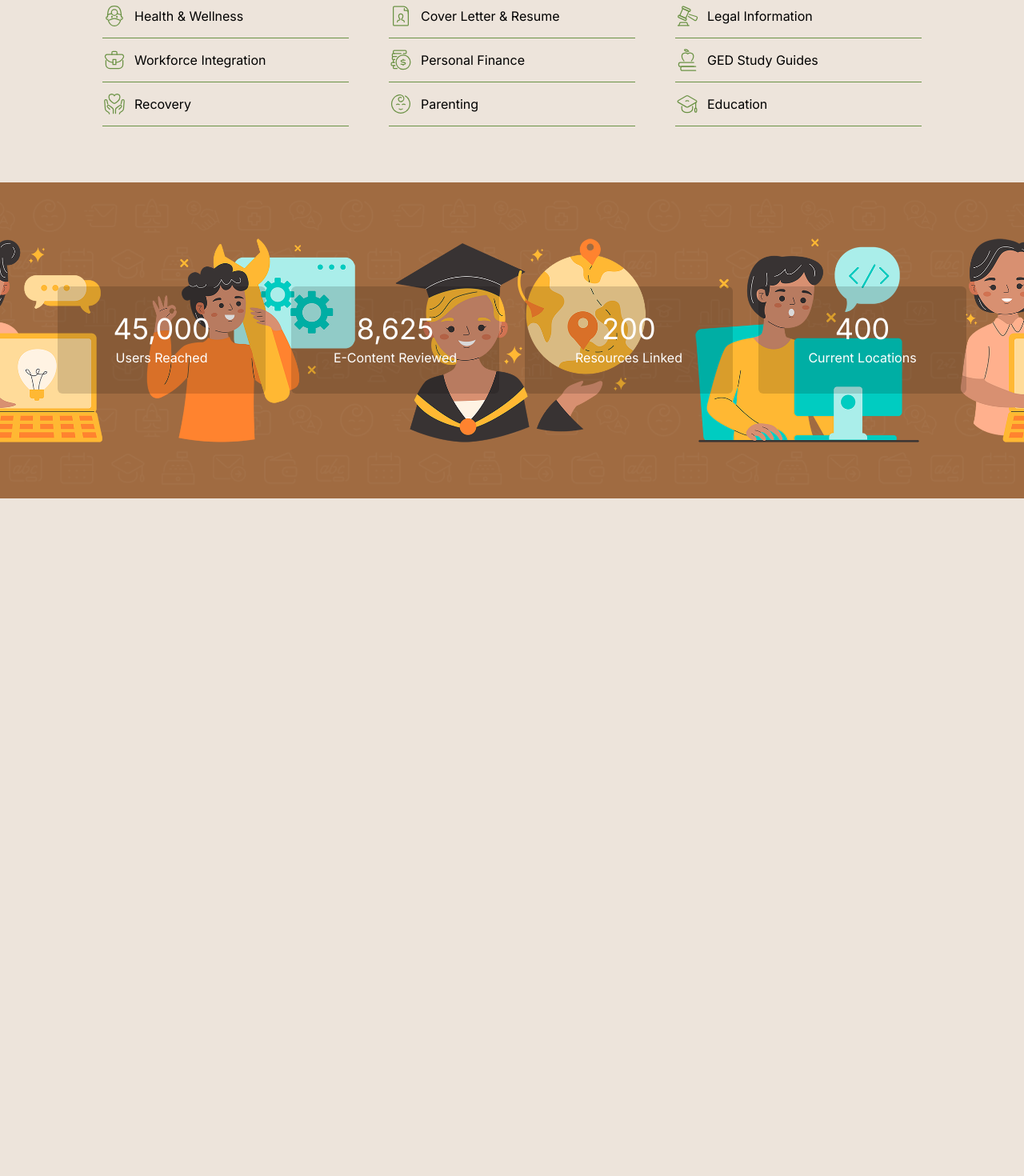
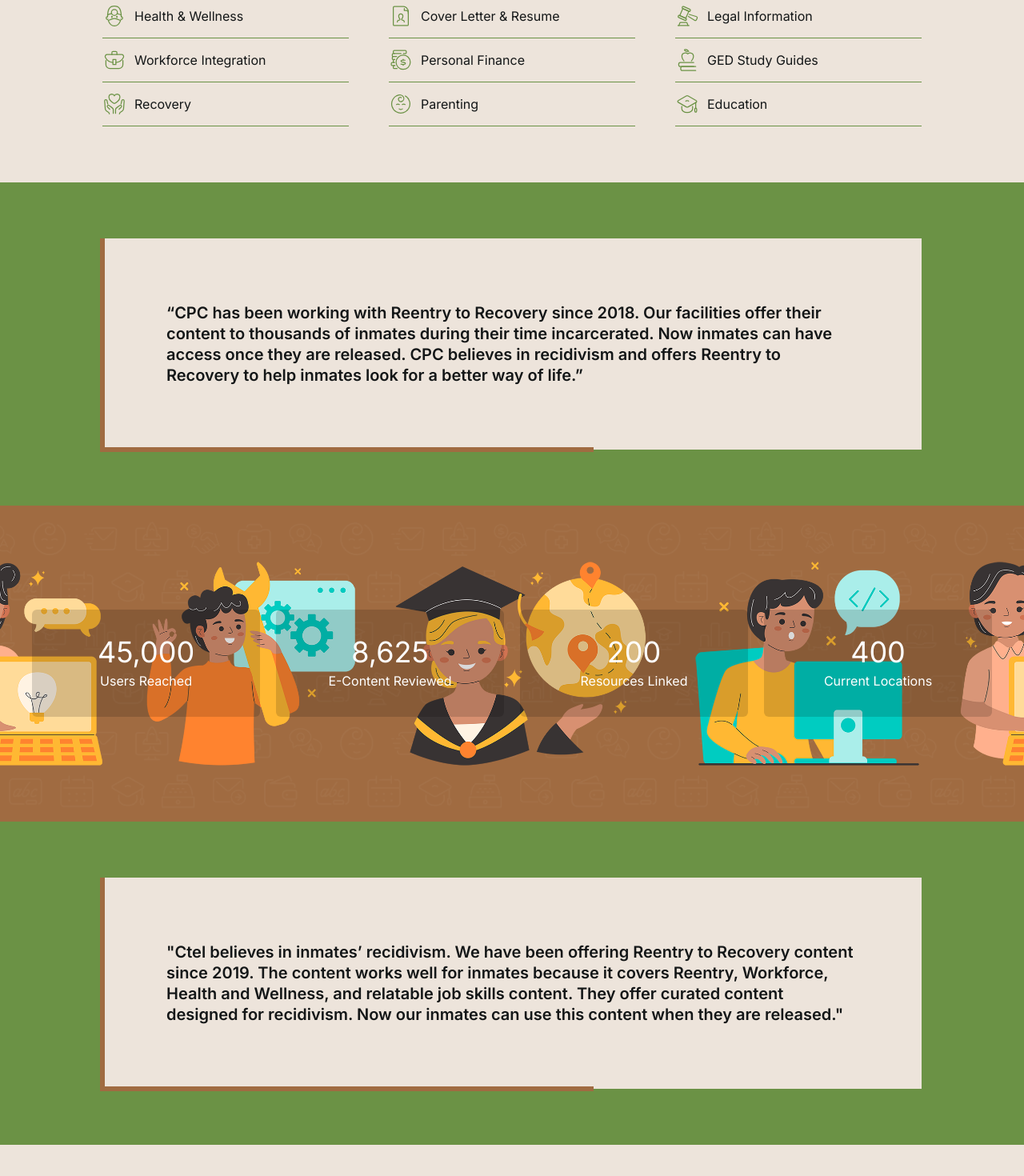
Before and after one commit to Reentry-To-Recovery/r2r-frontend, a React (Create React App) app: page / in a window 1280 px wide. Shown: the part 1168-2638 px from the top of the page at 80% size. Built offline with nearby package versions, Linux system fonts and the light colour scheme.

Commit message:
added quote sections

```diff
--- a/src/components/Nav.js
+++ b/src/components/Nav.js
@@ -1,4 +1,4 @@
-export default function Nav({ useState }) {
+export default function Nav({ useState, setShowModal }) {
   const [navDropDown, setNavDropDown] = useState(false);
 
   return (
@@ -24,8 +24,20 @@
         </div>
         <ul className={`drop-down ${navDropDown ? "show" : ""}`}>
           <li>Learn More</li>
-          <li>Contact Us</li>
-          <li>Refund Policy</li>
+          <li
+            onClick={() => {
+              setShowModal("contact");
+            }}
+          >
+            Contact Us
+          </li>
+          <li
+            onClick={() => {
+              setShowModal("refund");
+            }}
+          >
+            Refund Policy
+          </li>
         </ul>
         {/* end .link */}
         <div className="link">Certificate</div>
--- a/src/pages/Home/Home.js
+++ b/src/pages/Home/Home.js
@@ -1,11 +1,12 @@
 import { useState, useEffect } from "react";
-import Tagline from "../../components/Home/Header/Tagline";
 import Nav from "../../components/Nav";
 import Statistics from "../../components/Home/StatsBanner/Statistics";
 import Header from "../../components/Home/Header/Header";
 
 export default function Home() {
   const [offsetY, setOffsetY] = useState(0);
+  const [showModal, setShowModal] = useState("");
+
   const handleScroll = () => setOffsetY(window.scrollY);
 
   useEffect(() => {
@@ -15,7 +16,24 @@
 
   return (
     <main>
-      <Nav useState={useState} />
+      {showModal === "contact" || showModal === "refund" ? (
+        <div className="modal-bg flex align justify">
+          <div className="modal-container flex align">
+            <div className="modal-text">
+              {showModal === "contact"
+                ? `If you’ve landed on this page, you’re interested in taking the first step. Whether you need Reentry to Recovery or Workforce content, our reentry strategy will guide you toward a more successful career path and provide you with support content along the way.`
+                : showModal === "refund"
+                ? "A refund must be requested within three days of the purchase date."
+                : ""}
+            </div>
+            <button onClick={() => setShowModal("")}>Close</button>
+          </div>
+        </div>
+      ) : (
+        ""
+      )}
+
+      <Nav useState={useState} setShowModal={setShowModal} />
       <Header offsetY={offsetY} />
 
       <div className="section flex justify">
@@ -80,7 +98,28 @@
         </div>
       </div>
 
+      <div className="section quote flex justify">
+        <div className="inner-section quote">
+          “CPC has been working with Reentry to Recovery since 2018. Our
+          facilities offer their content to thousands of inmates during their
+          time incarcerated. Now inmates can have access once they are released.
+          CPC believes in recidivism and offers Reentry to Recovery to help
+          inmates look for a better way of life.”
+        </div>
+      </div>
+
       <Statistics offsetY={offsetY} />
+
+      <div className="section quote flex justify">
+        <div className="inner-section quote">
+          "Ctel believes in inmates’ recidivism. We have been offering Reentry
+          to Recovery content since 2019. The content works well for inmates
+          because it covers Reentry, Workforce, Health and Wellness, and
+          relatable job skills content. They offer curated content designed for
+          recidivism. Now our inmates can use this content when they are
+          released."
+        </div>
+      </div>
       <br />
       <br />
       <br />
--- a/src/style.css
+++ b/src/style.css
@@ -1,6 +1,7 @@
 @import url("https://fonts.googleapis.com/css2?family=Inter:wght@100..900&display=swap");
 
 :root {
+  --bg-color: #ede4db;
   --main-color: #6b9245;
   --accent-color: #a06b41;
   --white: #fff;
@@ -11,13 +12,57 @@
 }
 
 body {
-  background-color: #ede4db;
+  background-color: var(--bg-color);
+  color: #131617;
   display: flex;
   flex-direction: column;
   font: normal 1.6rem/2.6rem Inter, Helvetica, Arial, Sans-serif;
   height: 100vh;
   overflow-x: hidden;
   -webkit-font-smoothing: antialiased;
+}
+
+/* modals */
+.modal-bg {
+  background-color: rgba(0, 0, 0, 0.7);
+  content: "";
+  display: block;
+  height: 100%;
+  position: fixed;
+  top: 0;
+  width: 100%;
+  z-index: 2;
+}
+
+.modal-container {
+  flex-direction: column;
+  gap: 20px;
+  width: 60vw;
+}
+
+.modal-text {
+  background-color: #fff;
+  border-radius: 4px;
+  padding: 40px;
+}
+
+.modal-container button {
+  background-color: var(--main-color);
+  border: none;
+  border-radius: 4px;
+  color: #fff;
+  font-weight: 500;
+  padding: 10px 18px;
+  text-decoration: none;
+  text-transform: uppercase;
+}
+
+.modal-container button:hover {
+  cursor: pointer;
+}
+
+.modal-container button:active {
+  transform: translateY(1px);
 }
 
 /* navigation */
@@ -28,7 +73,6 @@
 }
 
 /* logo */
-
 .logo {
   background-image: url(../public/images/logo.png);
   background-size: cover;
@@ -84,7 +128,6 @@
 }
 
 /* drop down menu  */
-
 ul.drop-down {
   background-color: var(--white);
   border-radius: 0 0 4px 4px;
@@ -177,6 +220,7 @@
   color: var(--white);
   text-align: center;
   text-shadow: 1px 1px 0 rgba(0, 0, 0, 0.1);
+  margin-top: 6px;
   position: relative;
   width: 50vw;
 }
@@ -270,7 +314,6 @@
   color: var(--white);
   font-weight: 500;
   padding: 14px 22px;
-  text-decoration: none;
   text-transform: uppercase;
 }
 
@@ -311,21 +354,21 @@
 
 .banner.statistics .inside-banner {
   align-content: space-evenly;
-  grid-template-columns: repeat(4, calc(25% - 40px));
+  gap: 20px;
+  grid-template-columns: repeat(4, 1fr);
   justify-content: space-evenly;
   padding: 40px;
 }
 
 @media only screen and (max-width: 990px) {
   .banner.statistics .inside-banner {
-    gap: 20px;
-    grid-template-columns: repeat(2, calc(50% - 20px));
+    grid-template-columns: repeat(2, 1fr);
   }
 }
 
 @media only screen and (max-width: 460px) {
   .banner.statistics .inside-banner {
-    grid-template-columns: repeat(1, calc(100% - 40px));
+    grid-template-columns: repeat(1, 1fr);
   }
 }
 
@@ -374,8 +417,8 @@
 .inner-section {
   flex-direction: column;
   gap: 30px;
-  max-width: 80%;
   text-align: center;
+  width: 80%;
 }
 
 .inner-section .tree {
@@ -472,6 +515,44 @@
   -webkit-mask-image: url(../public/images/course-icons/education.svg);
 }
 
+/* quote sections */
+.section.quote {
+  background-color: var(--main-color);
+}
+
+.inner-section.quote {
+  background-color: var(--bg-color);
+  /* border-bottom: 5px solid var(--accent-color); */
+  /* border-left: 5px solid var(--accent-color); */
+  font-size: 2rem;
+  font-weight: 600;
+  padding: 80px;
+  position: relative;
+  text-align: left;
+}
+
+.inner-section.quote::before,
+.inner-section.quote::after {
+  background-color: var(--accent-color);
+  content: "";
+  display: block;
+  position: absolute;
+}
+
+.inner-section.quote::before {
+  bottom: -3px;
+  height: 6px;
+  left: 0;
+  width: 60%;
+}
+
+.inner-section.quote::after {
+  height: calc(100% + 3px);
+  left: -3px;
+  top: 0;
+  width: 6px;
+}
+
 /* Extra, universal styling */
 h1,
 h2 {
```
